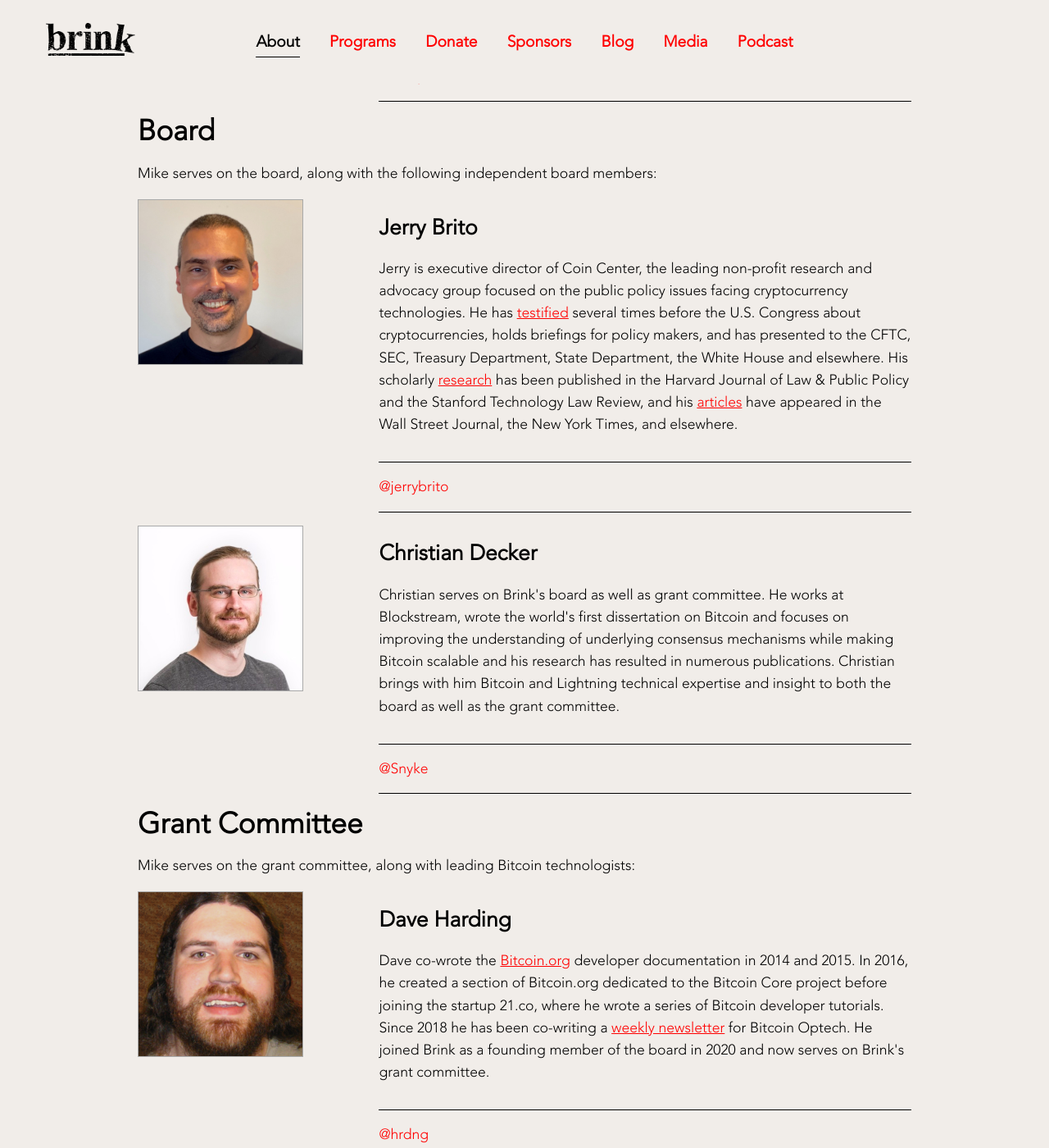
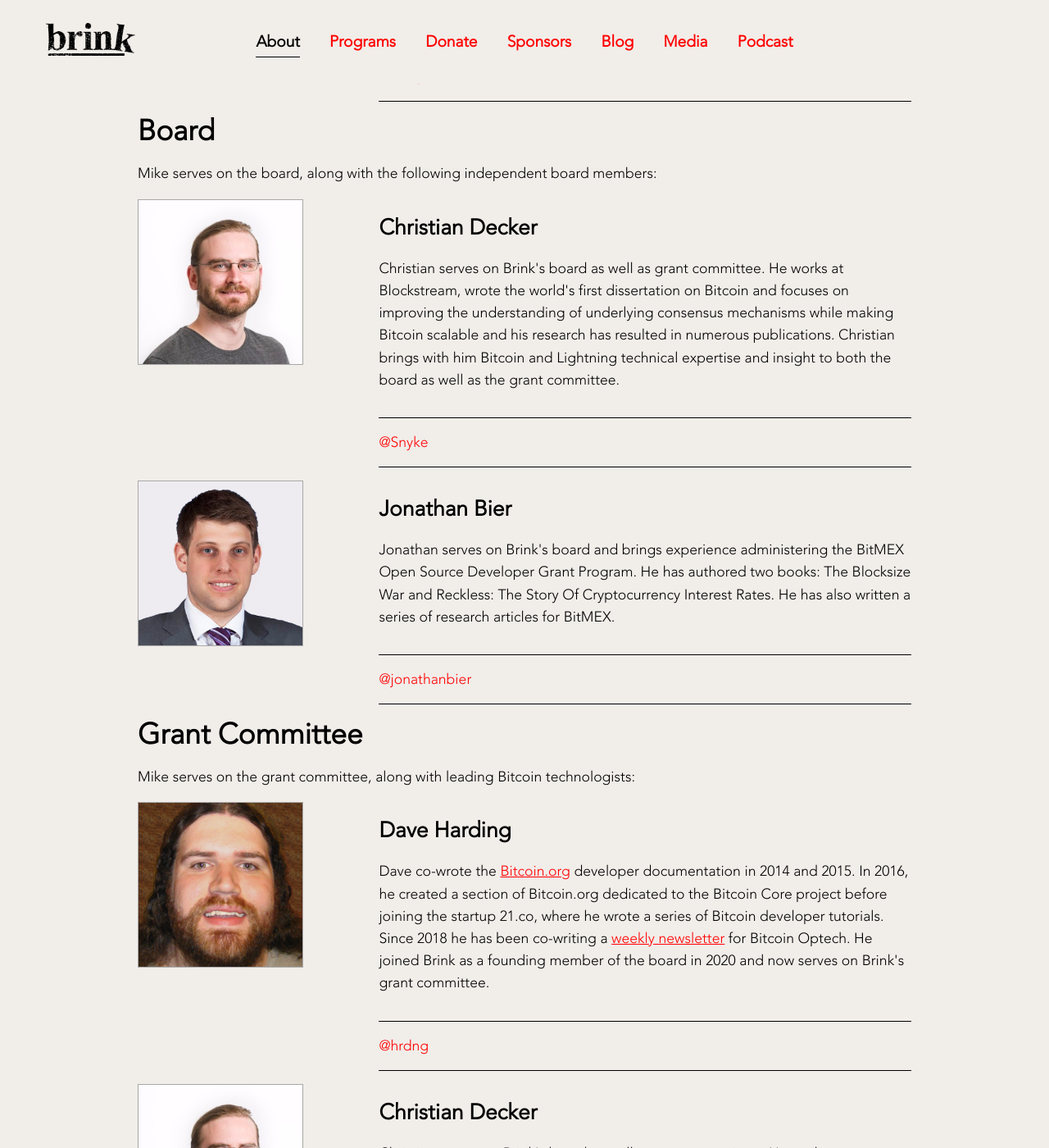
Before and after one commit to bitcoinbrink/website, a Jekyll site: the page built from index.md, in a window 1280 px wide and 1400 px high, scrolled down 1349 px. Shown: the whole window at 82% size. Built offline with Jekyll 4.4.1, drawn with Linux system fonts in a browser that asks for light colours.

Commit message:
Board: add Bier

```diff
--- a/_data/team.yml
+++ b/_data/team.yml
@@ -31,24 +31,6 @@
 
 board:
 
-- name: Jerry Brito
-  description: >-
-    Jerry is executive director of Coin Center, the leading non-profit
-    research and advocacy group focused on the public policy issues facing
-    cryptocurrency technologies. He has <a
-    href="https://jerrybrito.com/testimony">testified</a> several times before
-    the U.S. Congress about cryptocurrencies, holds briefings for policy
-    makers, and has presented to the CFTC, SEC, Treasury Department, State
-    Department, the White House and elsewhere. His scholarly <a
-    href="https://jerrybrito.com/research">research</a> has been published in
-    the Harvard Journal of Law & Public Policy and the Stanford Technology Law
-    Review, and his <a href="https://jerrybrito.com/opeds">articles</a> have
-    appeared in the Wall Street Journal, the New York Times, and elsewhere.
-  social: "@jerrybrito"
-  link: https://twitter.com/jerrybrito
-  image: assets/images/jerry-brito.jpg
-  alt: Picture of Jerry Brito
-
 - name: Christian Decker
   description: >-
     Christian serves on Brink's board as well as grant committee. He works at
@@ -61,6 +43,17 @@
   link: https://twitter.com/Snyke
   image: assets/images/christian-decker.png
   alt: Picture of Christian Decker
+
+- name: Jonathan Bier
+  description: >-
+    Jonathan serves on Brink's board and brings experience administering the
+    BitMEX Open Source Developer Grant Program. He has authored two books:
+    The Blocksize War and Reckless: The Story Of Cryptocurrency Interest Rates.
+    He has also written a series of research articles for BitMEX.
+  social: "@jonathanbier"
+  link: https://twitter.com/jonathanbier
+  image: assets/images/jonathan-bier.png
+  alt: Picture of Jonathan Bier
 
 fellows:
 
@@ -282,3 +275,22 @@
   link: https://twitter.com/antoniehodge
   image: assets/images/antonie-hodge.jpg
   alt: Picture of Antonie Hodge
+
+- name: Jerry Brito
+  title: Board Member
+  description: >-
+    Jerry is executive director of Coin Center, the leading non-profit
+    research and advocacy group focused on the public policy issues facing
+    cryptocurrency technologies. He has <a
+    href="https://jerrybrito.com/testimony">testified</a> several times before
+    the U.S. Congress about cryptocurrencies, holds briefings for policy
+    makers, and has presented to the CFTC, SEC, Treasury Department, State
+    Department, the White House and elsewhere. His scholarly <a
+    href="https://jerrybrito.com/research">research</a> has been published in
+    the Harvard Journal of Law & Public Policy and the Stanford Technology Law
+    Review, and his <a href="https://jerrybrito.com/opeds">articles</a> have
+    appeared in the Wall Street Journal, the New York Times, and elsewhere.
+  social: "@jerrybrito"
+  link: https://twitter.com/jerrybrito
+  image: assets/images/jerry-brito.jpg
+  alt: Picture of Jerry Brito
```
Also changed, not shown: _posts/2023-03-03-jonathan-bier.md (added, +45 -0 lines), assets/images/jonathan-bier.png (added).
